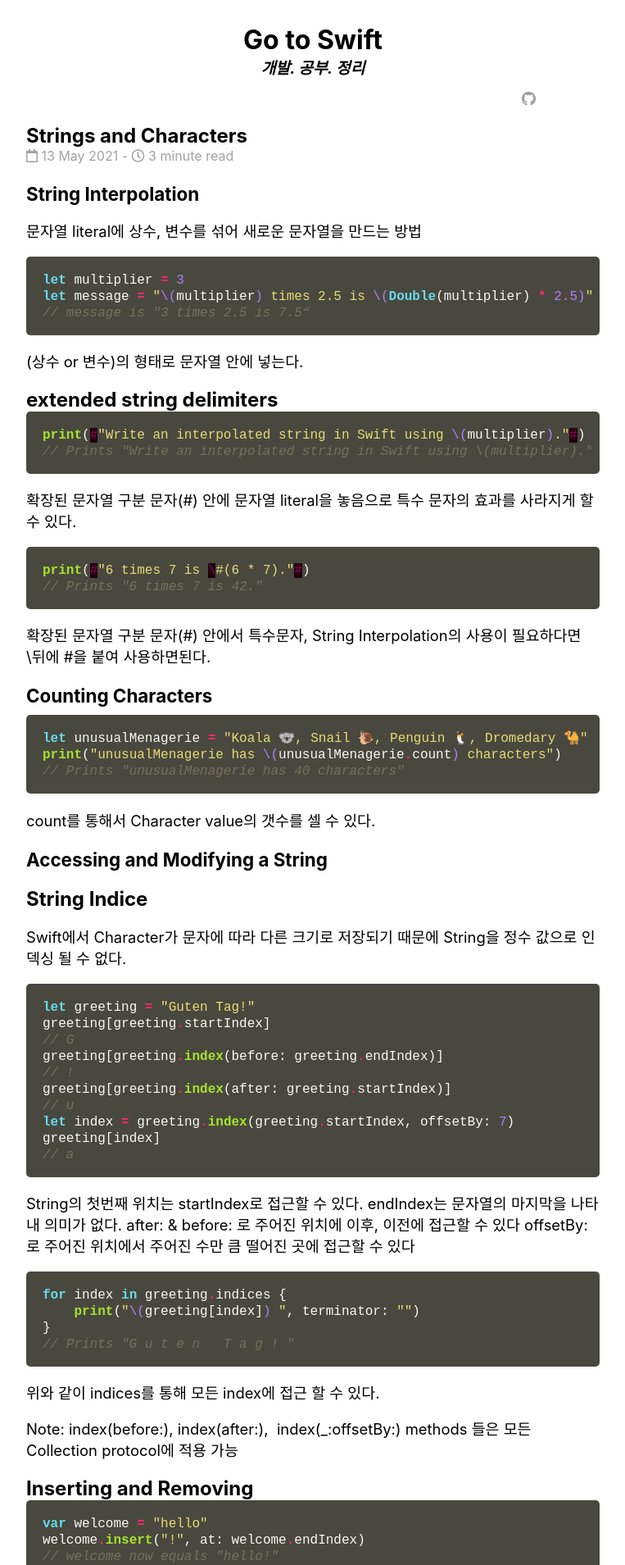
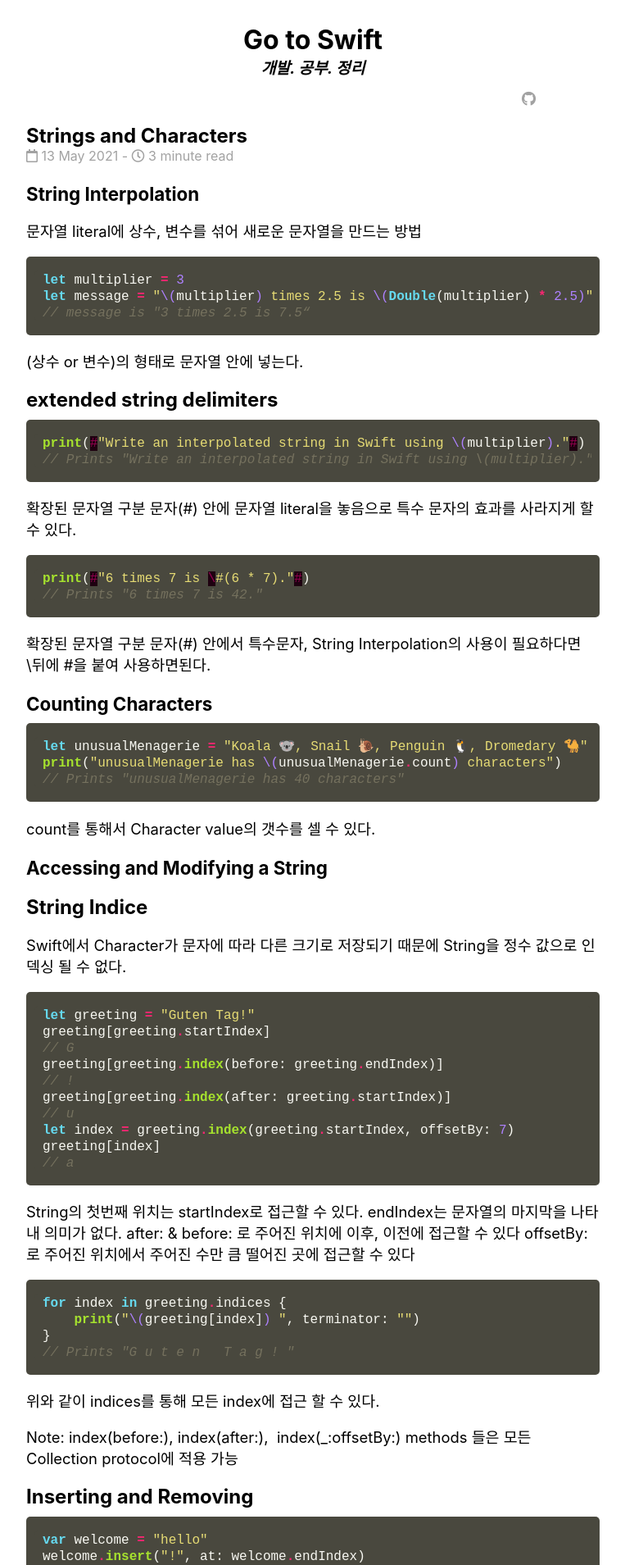
Before and after one commit to SEOKJUN-KO/SEOKJUN-KO.github.io, a Jekyll site: the page built from _posts/2021-05-13-4.md, in a window 1280 px wide. Shown: the top 1909 px of the page at 82% size, without its empty margins (258-1021 px from the left). Built offline with Jekyll 4.4.1, drawn with Linux system fonts in a browser that asks for light colours; nearby versions of some CDN libraries; comment, search, counter and statistics services are not loaded.

Commit message:
Update 2021-05-13-4.md

````diff
--- a/_posts/2021-05-13-4.md
+++ b/_posts/2021-05-13-4.md
@@ -14,7 +14,7 @@
 ```
 \(상수 or 변수)의 형태로 문자열 안에 넣는다.
 
-## extended string delimiters
+# extended string delimiters
 
 ``` swift
 print(#"Write an interpolated string in Swift using \(multiplier)."#)
@@ -39,7 +39,7 @@
 
 ### Accessing and Modifying a String
 
-## String Indice
+# String Indice
 Swift에서 Character가 문자에 따라 다른 크기로 저장되기 때문에 String을 정수 값으로 인덱싱 될 수 없다.
 ``` swift
 let greeting = "Guten Tag!"
@@ -68,7 +68,7 @@
 
 Note: index(before:), index(after:),  index(_:offsetBy:) methods 들은 모든 Collection protocol에 적용 가능
 
-## Inserting and Removing
+# Inserting and Removing
 ``` swift
 var welcome = "hello"
 welcome.insert("!", at: welcome.endIndex)
@@ -107,7 +107,7 @@
 
 ### Comparing Strings
 
-## String and Character Equality
+# String and Character Equality
 ‘==‘와 ‘!=‘를 통해 동일성을 확인한다.
 
 ``` swift
````
